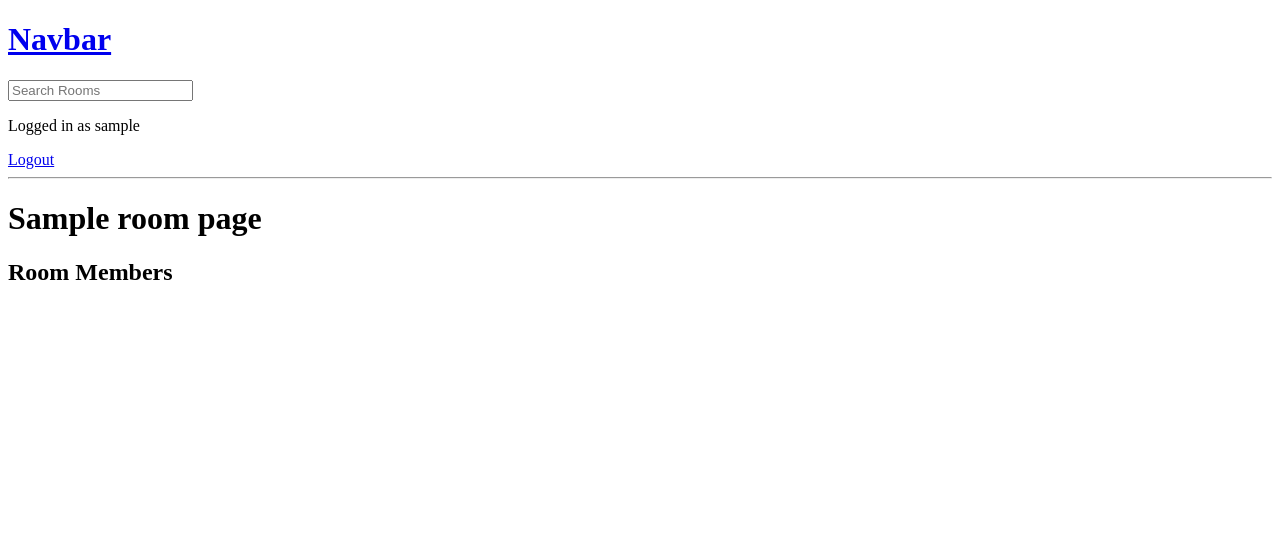
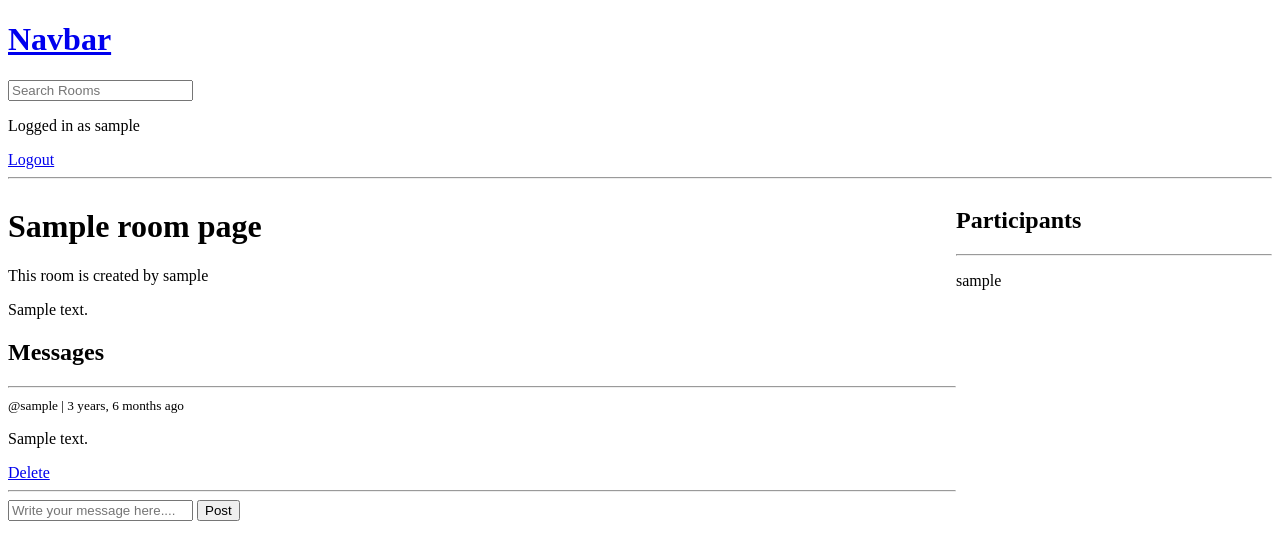
Before and after one commit to Deepanshu0810/django-tutorial-project, a Django app: page /room/1/ in a window 1280 px wide. Shown: the top 560 px of the page. Run offline with Django 4.2, Linux system fonts and the light colour scheme; a user stored in the database is signed in; tables that the repository leaves empty hold one stand-in row (values such as "Sample post").

Commit message:
ADD: message-CRUD

```diff
--- a/studybud/base/models.py
+++ b/studybud/base/models.py
@@ -13,6 +13,7 @@ class Room(models.Model):
     host = models.ForeignKey(User, on_delete=models.SET_NULL,null=True)
     name = models.CharField(max_length=200)
     description = models.TextField(null=True, blank=True)
+    participants = models.ManyToManyField(User, related_name='participants', blank=True)
 
     # a topic can have multiple rooms whereas a room can have only one topic
     topic = models.ForeignKey(Topic, on_delete=models.SET_NULL,null=True)
--- a/studybud/base/urls.py
+++ b/studybud/base/urls.py
@@ -6,7 +6,10 @@ urlpatterns = [
     path('login/',views.loginPage,name='login'),
     path('logout/',views.logoutUser,name='logout'),
     path('register/',views.registerPage,name='register'),
+
     path('room/<str:pk>/',views.room,name='room'),
+    path('delete-message/<str:pk>/',views.deleteMessage,name='delete-message'),
+
     path('create-room/',views.createRoom,name='create-room'),
     path('update-room/<str:pk>/',views.updateRoom,name='update-room'),
     path('delete-room/<str:pk>/',views.deleteRoom,name='delete-room'),
--- a/studybud/base/views.py
+++ b/studybud/base/views.py
@@ -5,7 +5,7 @@ from django.contrib.auth import authenticate, login, logout
 from django.contrib.auth.decorators import login_required
 from django.contrib.auth.forms import UserCreationForm
 from django.db.models import Q
-from .models import Room, Topic
+from .models import Room, Topic, Message
 from django.contrib.auth.models import User
 from .forms import RoomForm
 
@@ -31,9 +31,36 @@ def home(request):
 
 def room(request,pk):
     room = Room.objects.get(id=pk)
+    room_messages = room.message_set.all().order_by('-created')
+    participants = room.participants.all()
 
-    context = {'room':room}
+    if request.method=='POST':
+        msg_body = request.POST.get('msg_body')
+        message = Message.objects.create(
+            user = request.user,
+            room = room,
+            body = msg_body
+        )
+        room.participants.add(request.user)
+        return redirect('room',pk=room.id)
+
+    context = {'room':room, 'room_messages':room_messages,'participants':participants}
     return render(request,'room.html',context)
+
+
+@login_required(login_url='login')
+def deleteMessage(request,pk):
+    msg = Message.objects.get(id=pk)
+
+    if request.user != msg.user:
+        return HttpResponse('Permission Denied')
+
+    if request.method == 'POST':
+        msg.delete()
+        return redirect('room',pk=msg.room.id)
+
+    context = {'obj':msg}
+    return render(request,'delete.html',context)
 
 @login_required(login_url='login')
 def createRoom(request):
--- a/studybud/templates/room.html
+++ b/studybud/templates/room.html
@@ -1,16 +1,64 @@
 {% extends 'main.html' %}
 
 {% block content %}
-<h1>{{room.name}} page</h1>
+<style>
+    .room-container{
+        display:grid;
+        grid-template-columns: 3fr 1fr;
+    }
+</style>
+
+<div class="room-container">
+
+    <div class="room-body">
+        <h1>{{room.name}} page</h1>
+        <p>This room is created by {{room.host.username}}</p>
+        <p>{{room.description}}</p>
+
+
+        <div class="comment-wrapper">
+            <h2>Messages</h2>
+            <hr>
+            <div>
+                {% for msg in room_messages %}
+                <div>
+                    <small>@{{msg.user}} | {{msg.created|timesince}} ago</small>
+                </div>
+                <div>
+                    <p>{{msg.body}}</p>
+                </div>
+                {% if request.user == msg.user %}
+                    <div>
+                        <a href="{% url 'delete-message' msg.id %}">Delete</a>
+                    </div>
+                {% endif %}
+                <hr>
+                {% endfor %}
+            </div>
+        </div>
+
+        {% if request.user.is_authenticated %}
+        <div class="comment-form">
+            <form action="" method="post">
+                {% csrf_token %}
+                <input type="text" name="msg_body" placeholder="Write your message here...."/>
+                <input type="submit" value="Post"/>
+            </form>
+        </div>
+        {% endif %}
+    </div>
+
+    <div class="room-participants">
+        <h2>Participants</h2>
+        <hr>
+        <div>
+            {% for participant in participants %}
+            <div>
+                <p>{{participant.username}}</p>
+            </div>
+            {% endfor %}
+        </div>
+    </div>
 
 <div>
-    <div>
-        <h2>Room Members</h2>
-        <ul>
-            {% for user in room.users %}
-            <li>{{user.username}}</li>
-            {% endfor %}
-        </ul>
-    </div>
-</div>
 {% endblock %}
```
Also changed, not shown: studybud/base/migrations/0003_alter_room_options_room_participants.py (added).
